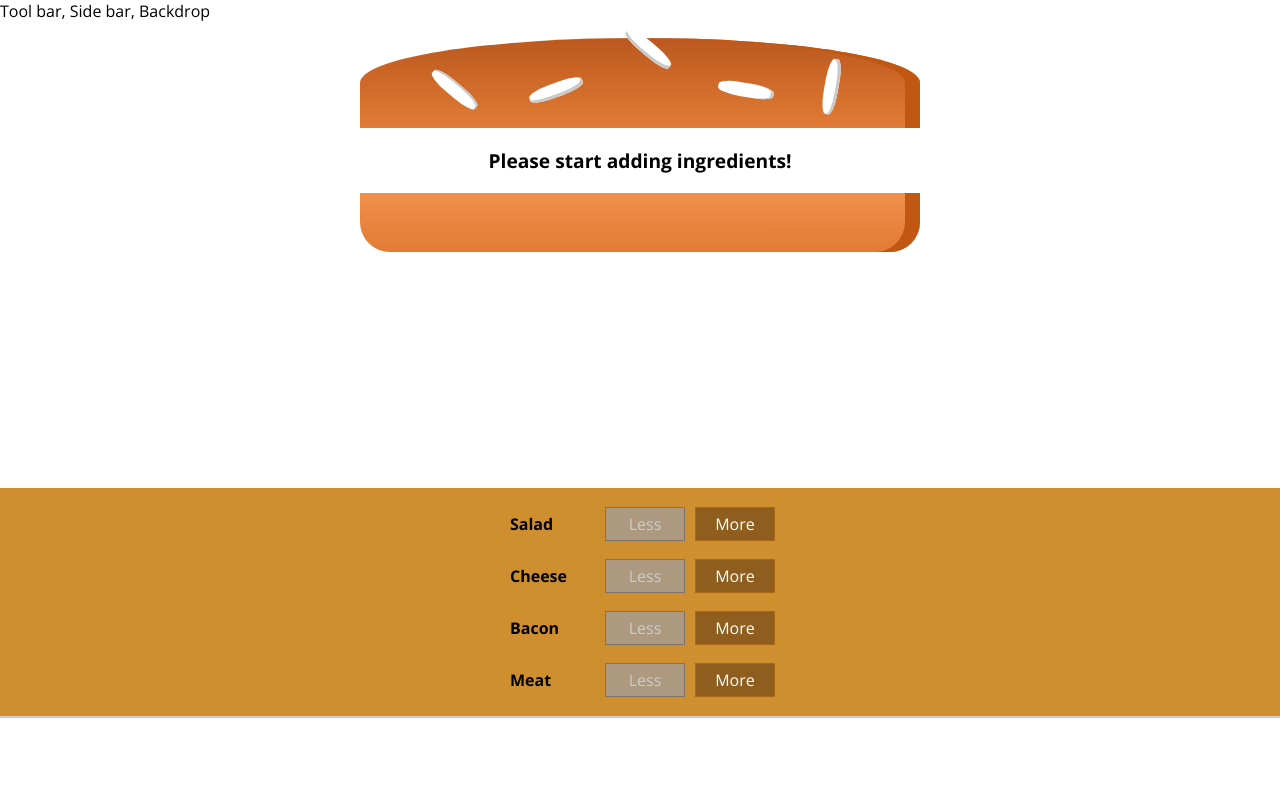
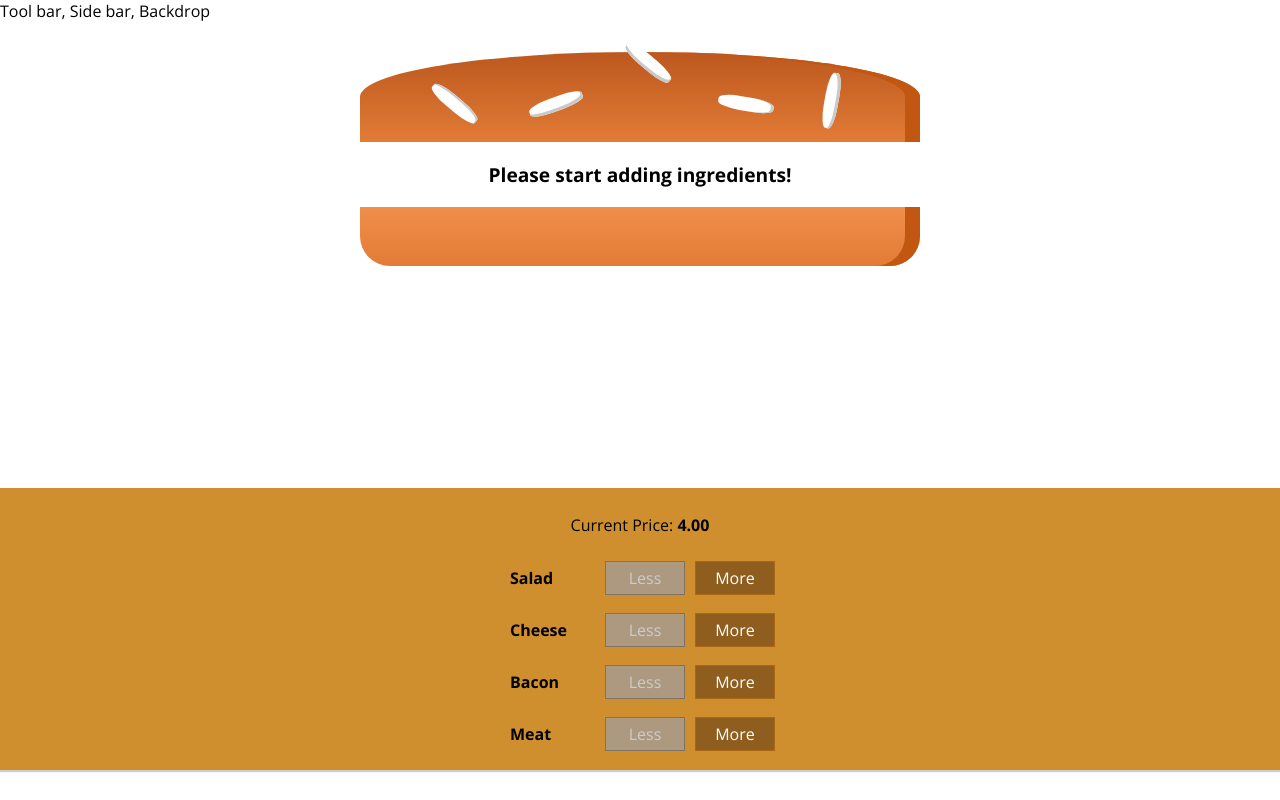
Before and after one commit to dishant90/burger-builder-app, a React (Create React App) app: page / in a window 1280 px wide. Built offline with nearby package versions, Linux system fonts and the light colour scheme.

Commit message:
Display burger price

```diff
--- a/src/components/Burger/BuildControls/BuildControls.js
+++ b/src/components/Burger/BuildControls/BuildControls.js
@@ -12,6 +12,7 @@
 
 const buildControls = (props) => (
     <div className={classes.BuildControls}>
+        <p>Current Price: <strong>{props.price}</strong></p>
         {controls.map( ctrl => {
             return <BuildControl
                         key={ctrl.label}
--- a/src/components/Burger/Burger.module.css
+++ b/src/components/Burger/Burger.module.css
@@ -2,7 +2,7 @@
     width: 100%;
     height: 250px;
     margin: auto;
-    /* overflow: scroll; */
+    overflow: scroll;
     text-align: center;
     font-weight: bold;
     font-size: 1.2rem;
--- a/src/containers/BurgerBuilder/BurgerBuilder.js
+++ b/src/containers/BurgerBuilder/BurgerBuilder.js
@@ -76,7 +76,8 @@
                 <BuildControls
                     addIngredient={this.addIngredientHandler}
                     removeIngredient={this.removeIngredientHandler}
-                    disabled={disabledInfo} />
+                    disabled={disabledInfo}
+                    price={this.state.totalPrice.toFixed(2)} />
             </Aux>
         );
     }
```
